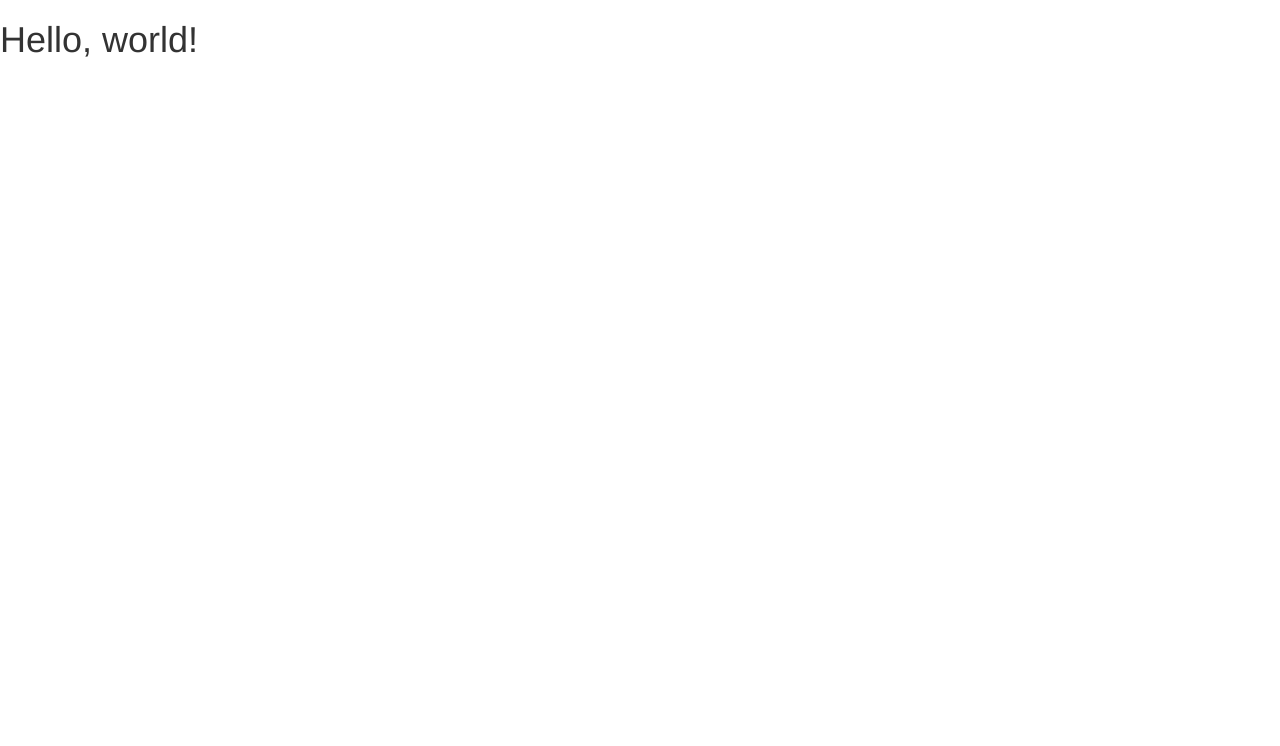
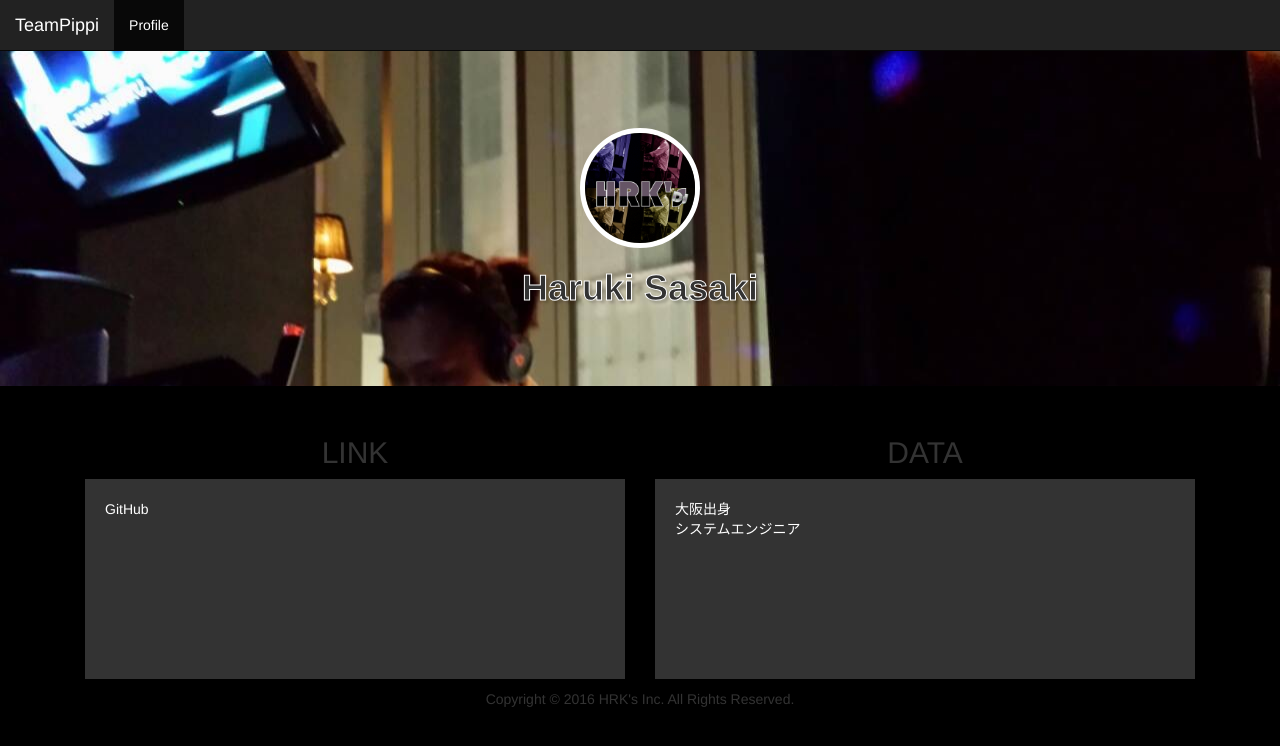
Before and after one commit to teampippi/teampippi.github.io, a plain HTML site: page index.html in a window 1280 px wide. Drawn offline with nearby package versions, Linux system fonts and the light colour scheme.

Commit message:
課題提出

```diff
--- /dev/null
+++ b/css/styles.css
@@ -0,0 +1,47 @@
+body {
+    background: #000;
+}
+
+.navbar {
+    margin-bottom: 0;
+}
+
+.jumbotron {
+    background-image: url("../img/main.jpg");
+    background-size: cover;
+}
+
+#logo {
+    padding: 80px 0 20px 0;
+    text-align: center;
+}
+
+#logo img {
+    max-width: 120px;
+    border: 5px solid #fff;
+    border-radius: 100%;
+}
+
+#logo h1 {
+    font-size: 36px;
+    font-weight: bold;
+    text-shadow: rgba(0, 0, 0, .2) 3px 3px 3px;
+    /*text stroke*/
+    -webkit-text-stroke: 1px #fff;
+}
+
+#section-link ul {
+    background: #333;
+    padding: 20px;
+    height: 200px;
+}
+#section-link ul li a{
+    color: #FFF;
+}
+
+#section-data ul {
+    color: #FFF;
+    background: #333;
+    padding: 20px;
+    height: 200px;
+}
--- a/index.html
+++ b/index.html
@@ -4,15 +4,63 @@
         <meta charset="utf-8">
         <meta http-equiv="X-UA-Compatible" content="IE=edge">
         <meta name="viewport" content="width=device-width, initial-scale=1">
-        <title>Bootstrap Sample</title>
+        <title>Profile | TeamPippi</title>
         <!-- BootstrapのCSS読み込み -->
         <link rel="stylesheet" href="//maxcdn.bootstrapcdn.com/bootstrap/3.3.5/css/bootstrap.min.css">
         <!-- jQuery読み込み -->
         <script src="//ajax.googleapis.com/ajax/libs/jquery/1.11.3/jquery.min.js"></script>
         <!-- BootstrapのJS読み込み -->
         <script src="//maxcdn.bootstrapcdn.com/bootstrap/3.3.5/js/bootstrap.min.js"></script>
+        <!--サイト固有のCSS読み込み-->
+        <link rel="stylesheet" href="css/styles.css">
     </head>
     <body>
-        <h1>Hello, world!</h1>
+        <nav class="navbar navbar-inverse navbar-fixed-top">
+        	<div class="container-fluid">
+        		<div class="navbar-header">
+        			<button type="button" class="navbar-toggle collapsed" data-toggle="collapse" data-target="#navbarEexample">
+        				<span class="sr-only">Toggle navigation</span>
+        				<span class="icon-bar"></span>
+        				<span class="icon-bar"></span>
+        				<span class="icon-bar"></span>
+        			</button>
+        			<a class="navbar-brand" href="#">TeamPippi</a>
+        		</div>
+
+        		<div class="collapse navbar-collapse" id="navbarEexample">
+        			<ul class="nav navbar-nav">
+        				<li class="active"><a href="#">Profile</a></li>
+        			</ul>
+        		</div>
+        	</div>
+        </nav>
+        <div class="jumbotron">
+            <div class="container">
+                <div id="logo">
+                    <img src="img/logo.gif">
+                    <h1>Haruki Sasaki</h1>
+                </div>
+            </div>
+        </div>
+        <div class="container">
+            <div id="section-link" class="col-md-6">
+                <h2 class="text-center">LINK</h2>
+                <ul class="list-unstyled">
+                    <li><a href="https://github.com/teampippi" target="_blank">GitHub</a></li>
+                </ul>
+            </div>
+            <div id="section-data" class="col-md-6">
+                <h2 class="text-center">DATA</h2>
+                <ul class="list-unstyled">
+                    <li>大阪出身</li>
+                    <li>システムエンジニア</li>
+                </ul>
+            </div>
+        </div>
+        <footer>
+            <div class="container">
+                <p class="text-center">Copyright &copy; 2016 HRK's Inc. All Rights Reserved.</p>
+            </div>
+        </footer>
     </body>
 </html>
```
Also changed, not shown: img/logo.gif (added), img/main.jpg (added).
